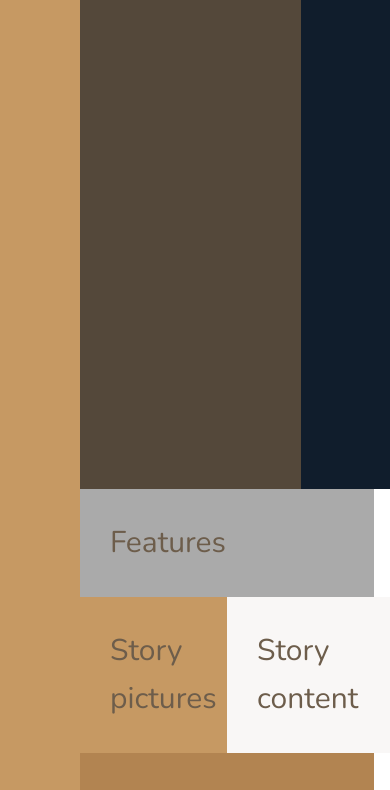
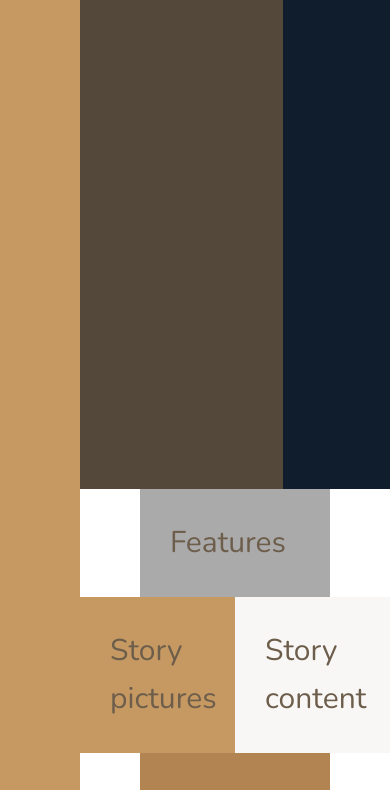
Before and after one commit to arhamilton92/nexter, a website: page index.html in a window 390 px wide. Shown: the part 186-976 px from the top of the page. Drawn offline with nearby package versions, Linux system fonts and the light colour scheme.

Commit message:
grid responsive edit

```diff
--- a/sass/_base.scss
+++ b/sass/_base.scss
@@ -39,13 +39,15 @@ body {
 .container {
 	display: grid;
 	grid-template-rows: 80vh min-content 40vw repeat(3, min-content);
-	grid-template-columns: [sidebar-start]8rem [sidebar-end full-start]1fr [center-start]repeat(
-			8,
-			[col-start] minmax(min-content, 14rem) [col-end]
-		) [center-end]1fr [full-end];
+	grid-template-columns:
+		[sidebar-start]8rem [sidebar-end full-start] minmax(
+			6rem,
+			1fr
+		) [center-start]repeat(8, [col-start] minmax(min-content, 14rem) [col-end])
+		[center-end]minmax(6rem, 1fr) [full-end];
 
-        & > * {
-            padding: 30px;
-            font-size: 3rem
-        }
+	& > * {
+		padding: 30px;
+		font-size: 3rem;
+	}
 }
```
Also changed, not shown: sass/main.css, 1 other file.
